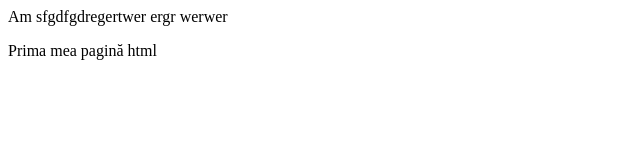
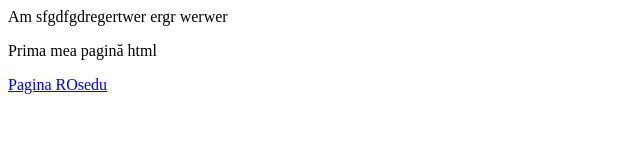
Before and after one commit to JiRadu/Front-end-web, a plain HTML site: page index.html in a window 1280 px wide. Shown: the whole page, without its empty margins (0-640 px from the left). Drawn offline with Linux system fonts and the light colour scheme.

Commit message:
adaugat link

```diff
--- a/index.html
+++ b/index.html
@@ -11,6 +11,7 @@
     ergr
     werwer
 	<p>Prima mea pagină html</p>
+    <a href="http://rosedu.org">Pagina ROsedu</a>
 </body>
 
 </html>
```
